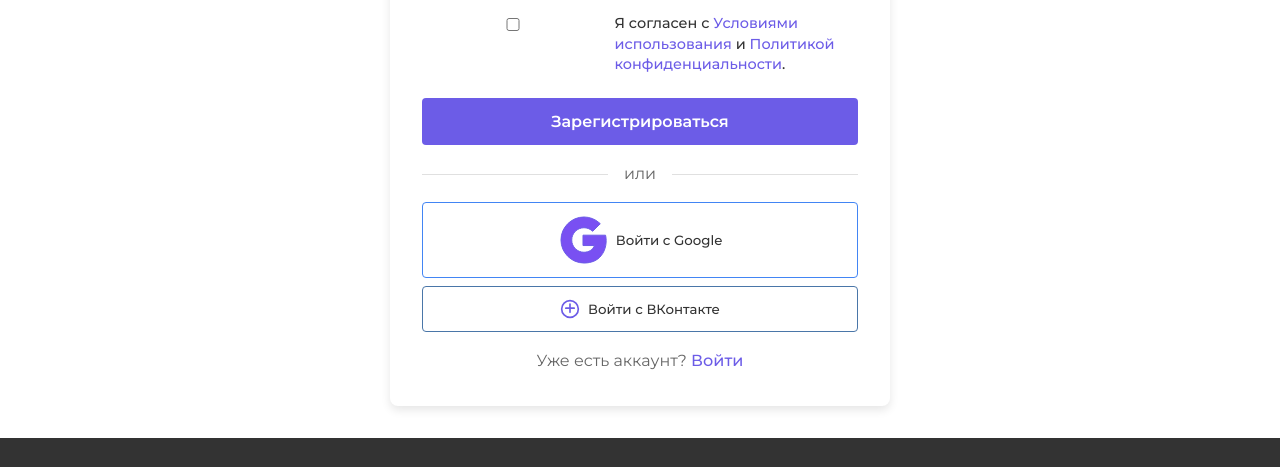
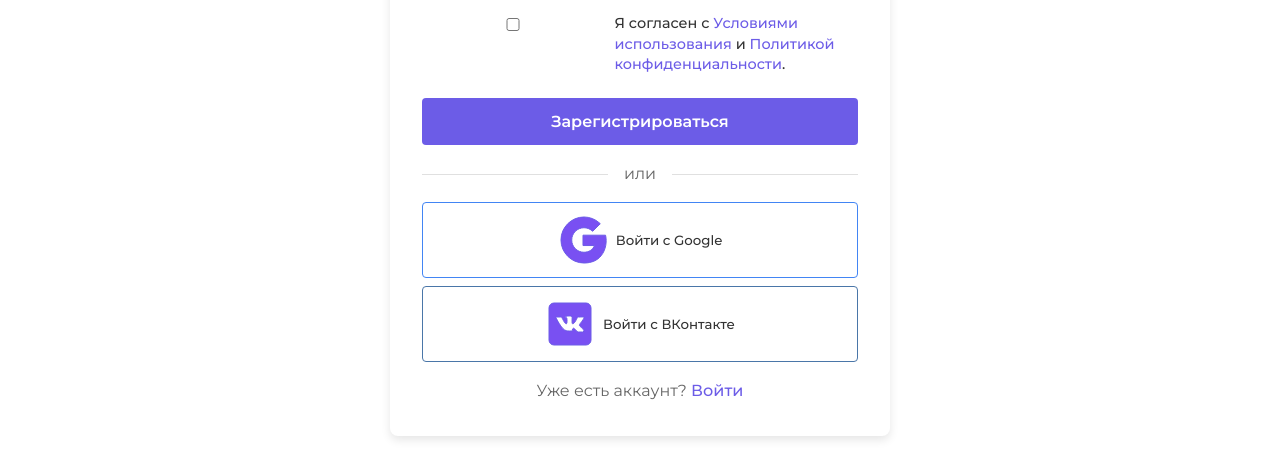
Before and after one commit to Giomio007/giomio.github.io, a plain HTML site: page register.html in a window 1280 px wide. Shown: the part 673-1140 px from the top of the page. Drawn offline with Linux system fonts and the light colour scheme.

Commit message:
Update register.html

```diff
--- a/register.html
+++ b/register.html
@@ -114,11 +114,10 @@ style="fill:#7950F2;">
                         <span>Войти с Google</span>
                     </button>
                     <button type="button" class="social-btn vk-btn">
-                        <svg xmlns="http://www.w3.org/2000/svg" width="20" height="20" viewBox="0 0 24 24" fill="none" stroke="currentColor" stroke-width="2" stroke-linecap="round" stroke-linejoin="round">
-                            <path d="M12 22c5.523 0 10-4.477 10-10S17.523 2 12 2 2 6.477 2 12s4.477 10 10 10z"></path>
-                            <path d="M7 11h10"></path>
-                            <path d="M12 16V6"></path>
-                        </svg>
+                        <svg xmlns="http://www.w3.org/2000/svg" x="0px" y="0px" width="50" height="50" viewBox="0 0 50 50"
+style="fill:#7950F2;">
+    <path d="M41,4H9C6.24,4,4,6.24,4,9v32c0,2.76,2.24,5,5,5h32c2.76,0,5-2.24,5-5V9C46,6.24,43.76,4,41,4z M37.72,33l-3.73-0.01 c0,0-0.08,0.01-0.21,0.01c-0.3,0-0.92-0.08-1.65-0.58c-1.31-0.91-2.56-3.17-3.55-3.17c-0.07,0-0.13,0.01-0.19,0.03 c-0.86,0.27-1.12,1.13-1.12,2.18c0,0.37-0.26,0.54-0.96,0.54h-1.93c-2.16,0-4.25-0.05-6.6-2.62c-3.46-3.79-6.7-10.53-6.7-10.53 s-0.18-0.39,0.01-0.62c0.18-0.21,0.6-0.23,0.76-0.23c0.04,0,0.06,0,0.06,0h4c0,0,0.37,0.07,0.64,0.27c0.23,0.17,0.35,0.48,0.35,0.48 s0.68,1.32,1.53,2.81c1.43,2.46,2.2,3.28,2.75,3.28c0.09,0,0.18-0.02,0.27-0.07c0.82-0.45,0.58-4.09,0.58-4.09s0.01-1.32-0.42-1.9 c-0.33-0.46-0.96-0.59-1.24-0.63c-0.22-0.03,0.14-0.55,0.62-0.79c0.62-0.3,1.65-0.36,2.89-0.36h0.6c1.17,0.02,1.2,0.14,1.66,0.25 c1.38,0.33,0.91,1.62,0.91,4.71c0,0.99-0.18,2.38,0.53,2.85c0.05,0.03,0.12,0.05,0.21,0.05c0.46,0,1.45-0.59,3.03-3.26 c0.88-1.52,1.56-3.03,1.56-3.03s0.15-0.27,0.38-0.41c0.22-0.13,0.22-0.13,0.51-0.13h0.03c0.32,0,3.5-0.03,4.2-0.03h0.08 c0.67,0,1.28,0.01,1.39,0.42c0.16,0.62-0.49,1.73-2.2,4.03c-2.82,3.77-3.14,3.49-0.8,5.67c2.24,2.08,2.7,3.09,2.78,3.22 C39.68,32.88,37.72,33,37.72,33z"></path>
+</svg>
                         <span>Войти с ВКонтакте</span>
                     </button>
                 </div>
```
